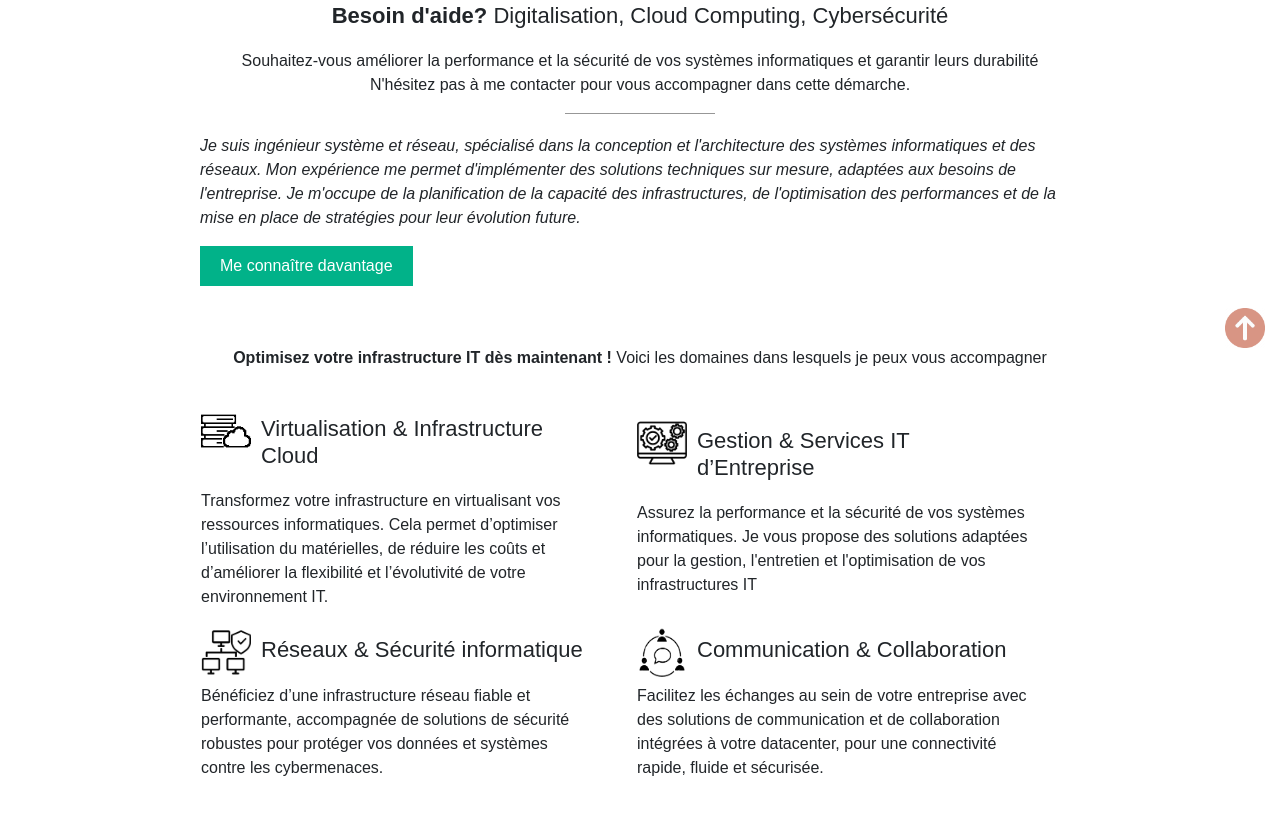
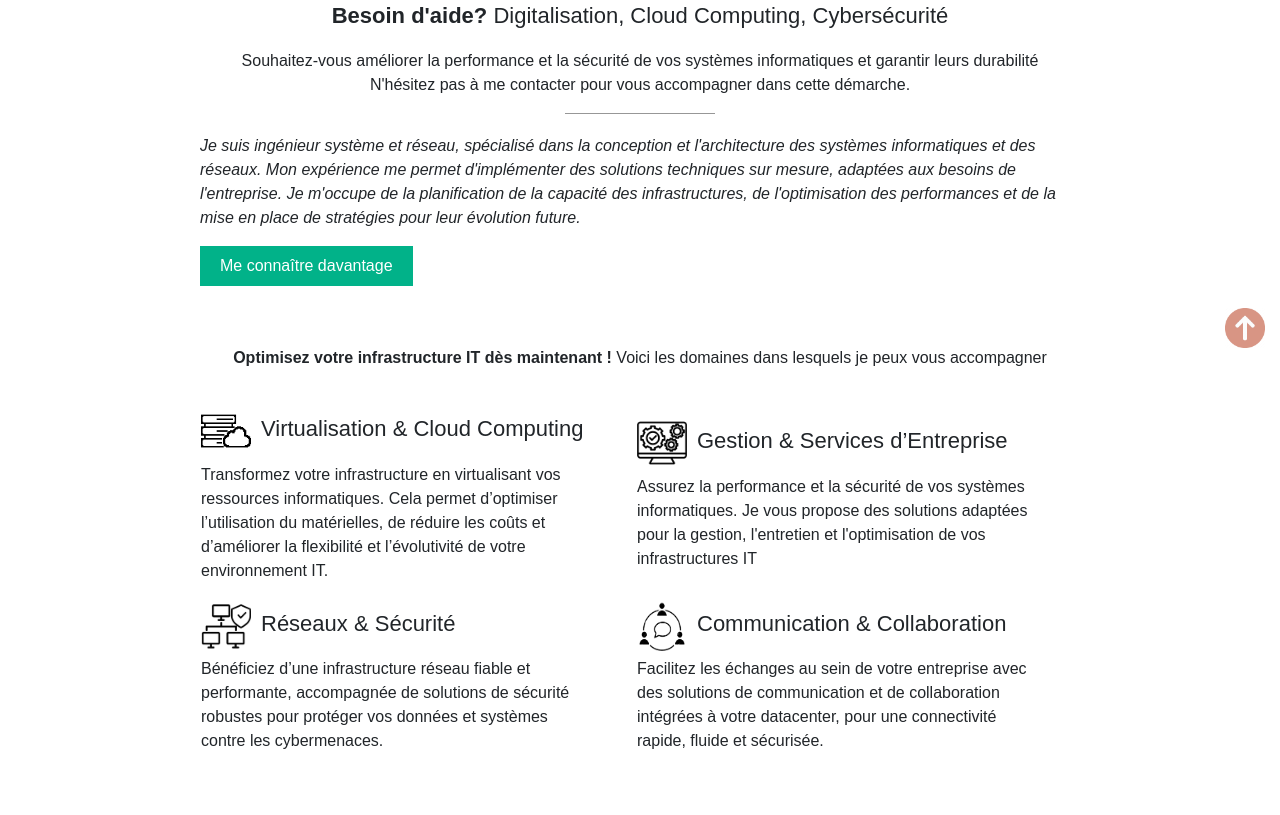
Before and after one commit to nouredinebechiri/nouredinebechiri.github.io, a plain HTML site: page index.html in a window 1280 px wide. Shown: the part 437-1252 px from the top of the page. Drawn offline with nearby package versions, Linux system fonts and the light colour scheme.

Commit message:
Add files via upload

```diff
--- a/index.html
+++ b/index.html
@@ -112,7 +112,7 @@
                     <td>
                         <div class="help_categroies">
                             <img src="img/virtualization.png" alt="">
-                            <h3>Virtualisation & Infrastructure Cloud</h3>
+                            <h3>Virtualisation & Cloud Computing</h3>
                         </div>
                         <p>Transformez votre infrastructure en virtualisant vos ressources informatiques. Cela permet d’optimiser l’utilisation du matérielles, de réduire les coûts et d’améliorer la flexibilité et l’évolutivité de votre environnement IT.</p>
                     </td>
@@ -121,7 +121,7 @@
                     <td>
                         <div class="help_categroies">
                             <img src="img/systems-management.png" alt="">
-                            <h3>Gestion & Services IT d’Entreprise</h3>
+                            <h3>Gestion & Services d’Entreprise</h3>
                         </div>
                         <p>Assurez la performance et la sécurité de vos systèmes informatiques. Je vous propose des solutions adaptées pour la gestion, l'entretien et l'optimisation de vos infrastructures IT</p>
                     </td>
@@ -130,7 +130,7 @@
                     <td>
                         <div class="help_categroies">
                             <img src="img/network-securty.png" alt="">
-                            <h3> Réseaux & Sécurité informatique</h3>
+                            <h3> Réseaux & Sécurité</h3>
                         </div>
                         <p>Bénéficiez d’une infrastructure réseau fiable et performante, accompagnée de solutions de sécurité robustes pour protéger vos données et systèmes contre les cybermenaces.</p>
                     </td>
```
